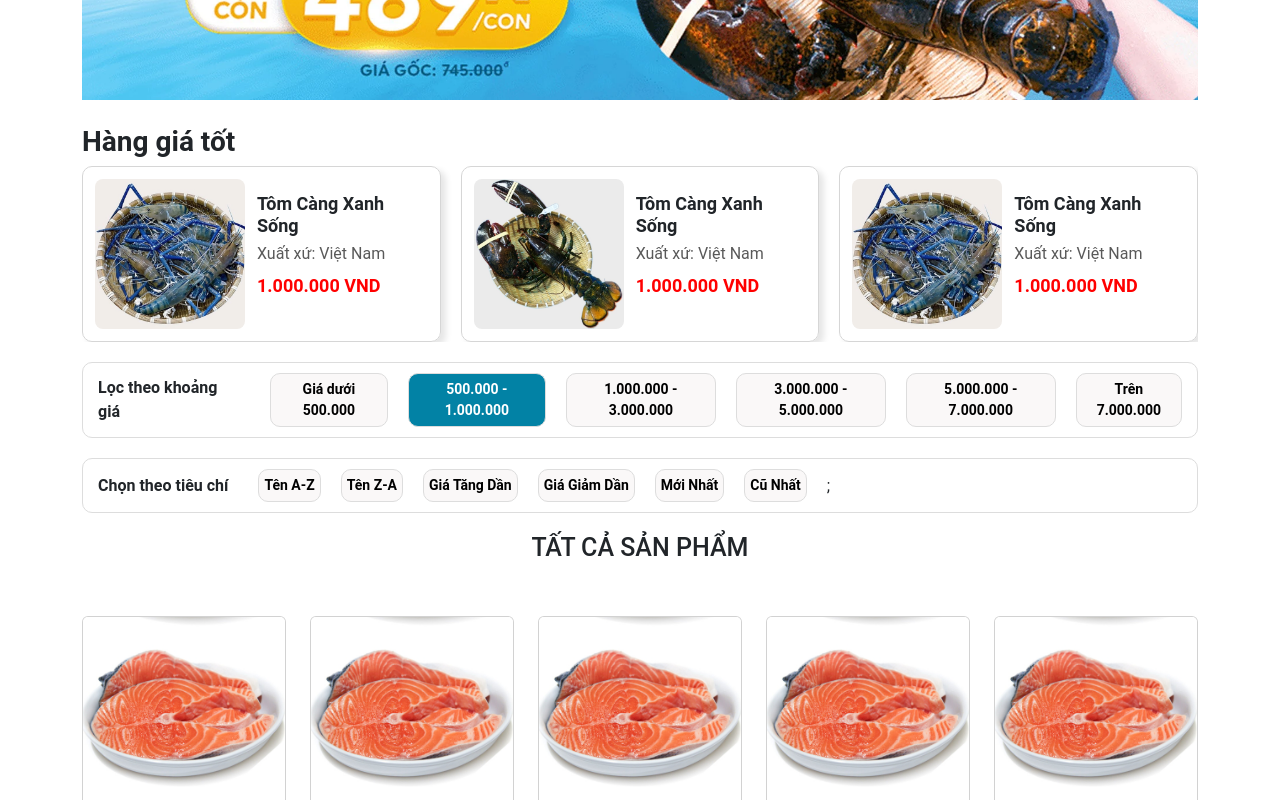
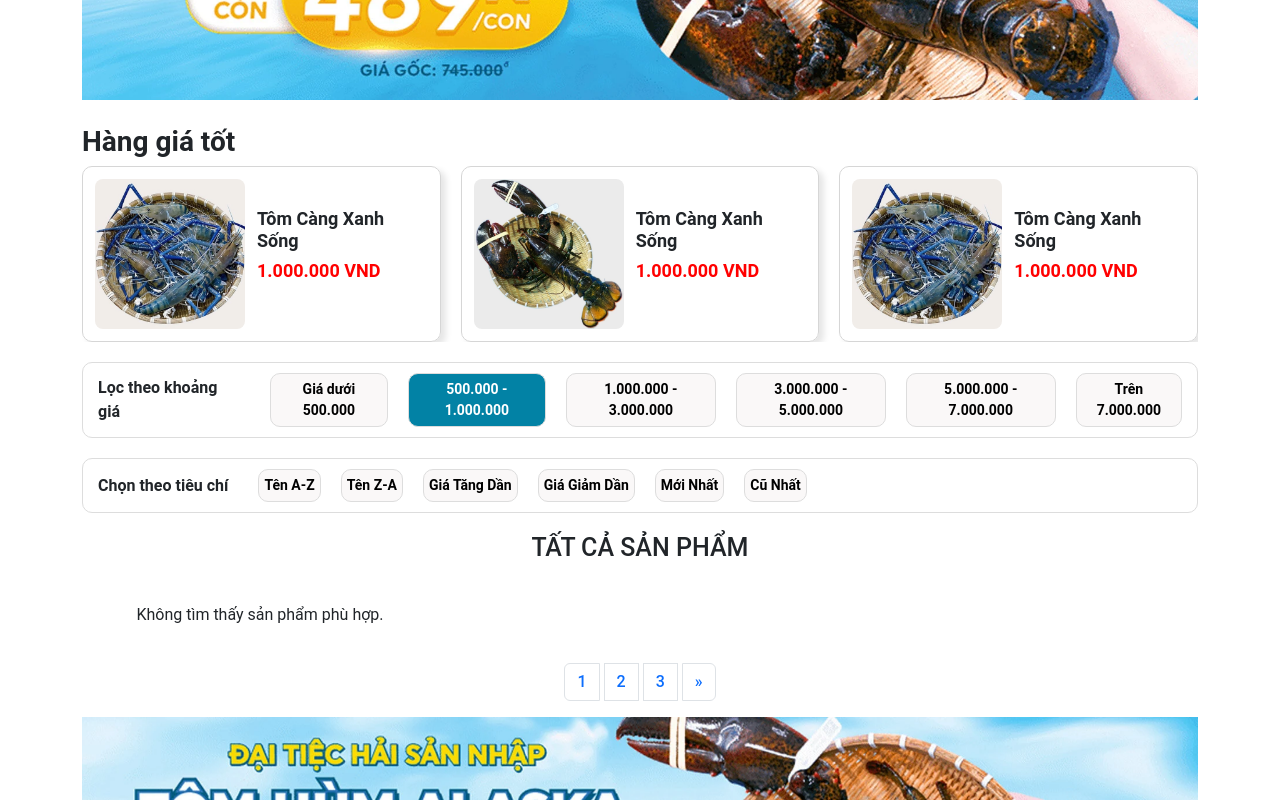
Before and after one commit to doanhha/moc.diep.aqua, a React (Vite) app: page / in a window 1280 px wide. Both pictures are taken after a click on the button "500.000 - 1.000.000". Shown: the part 567-1367 px from the top of the page. Built offline with nearby package versions, Linux system fonts and the light colour scheme.

Commit message:
feat: enhance ProductsList with sorting options and improve product display logic

```diff
--- a/src/Components/ProductsList.jsx
+++ b/src/Components/ProductsList.jsx
@@ -16,6 +16,7 @@ const ProductsList = () => {
     }));
     const products = rawProducts.sort((a, b) => a.id - b.id);
     const [selectedPriceFilter, setSelectedPriceFilter] = useState(null);
+    const [selectedSort, setSelectedSort] = useState(null);
     const getPriceRange = (id) => {
         switch (id) {
             case 1: return { min: 0, max: 500000 };
@@ -27,16 +28,38 @@ const ProductsList = () => {
             default: return null; // không lọc theo giá
         }
     };
-    const priceRange = getPriceRange(selectedPriceFilter);
-    const PRICE_RANGE = priceRange ? products.filter(item => item.priceNumber >= priceRange.min && item.priceNumber <= priceRange.max) : products;
+    // const priceRange = getPriceRange(selectedPriceFilter);
+    // const PRICE_RANGE = priceRange ? products.filter(item => item.priceNumber >= priceRange.min && item.priceNumber <= priceRange.max) : products;
     const filteredProducts = useMemo(() => {
         let data = [...products];
-        const range = getPriceRange(setSelectedPriceFilter);
+        const range = getPriceRange(selectedPriceFilter);
         if (range) {
             data = data.filter(p => p.priceNumber >= range.min && p.priceNumber <= range.max);
         }
-
-    });
+        switch (selectedSort) {
+            case 1: // Tên A-Z
+                data.sort((a, b) => a.name.localeCompare(b.name, 'vi'));
+                break;
+            case 2: // Tên Z-A
+                data.sort((a, b) => b.name.localeCompare(a.name, 'vi'));
+                break;
+            case 3: // Giá Tăng Dần
+                data.sort((a, b) => a.priceNumber - b.priceNumber);
+                break;
+            case 4: // Giá Giảm Dần
+                data.sort((a, b) => b.priceNumber - a.priceNumber);
+                break;
+            case 5: // Mới Nhất (id lớn hơn = mới hơn)
+                data.sort((a, b) => b.id - a.id);
+                break;
+            case 6: // Cũ Nhất
+                data.sort((a, b) => a.id - b.id);
+                break;
+            default:
+                break;
+        }
+        return data;
+    }, [products, selectedPriceFilter, selectedSort]);
     // const filteredProducts = priceRange
     //     ? products.filter(item =>
     //         item.priceNumber >= priceRange.min &&
@@ -55,7 +78,7 @@ const ProductsList = () => {
                             <nav aria-label="breadcrumb">
                                 <ol className="breadcrumb">
                                     <li className="breadcrumb-item"><a style={{ textDecoration: "none", color: "black", }} href="#">Trang chủ</a></li>
-                                    <li className="breadcrumb-item active span-vip" aria-current="page">Tất cả sản phẩm</li>
+                                    <li style={{cursor: 'pointer'}} className="breadcrumb-item active span-vip" aria-current="page">Tất cả sản phẩm</li>
                                 </ol>
                             </nav>
                         </div>
@@ -63,7 +86,7 @@ const ProductsList = () => {
                 </div>
             </div>
             {Allproducts.imagesBanner.map((item =>
-                <div className="container">
+                <div className="container" key={item.id}>
                     <img src={item.image} alt={item.name} className="img-banner" />
                     <h2 className="sale">Hàng giá tốt</h2>
                     {/* list products */}
@@ -79,7 +102,6 @@ const ProductsList = () => {
                                         alt=""
                                         className="product-img-sale"
                                     />
-
                                     <div className="product-info">
                                         <h4 className="product-name">{productItem.name}</h4>
                                         <p style={{ fontSize: 16, color: "#595959ff" }} className="product-origin">{productItem.origin}</p>
@@ -103,18 +125,30 @@ const ProductsList = () => {
                     <div className="list-filter">
                         <span className="filter-title">Chọn theo tiêu chí</span>
                         {listFilter2.map(filter => (
-                            <button key={filter.id} className="filter-item">{filter.name}</button>
-                        ))};
+                            <button
+                                key={filter.id}
+                                className={
+                                    "filter-item " +
+                                    (selectedSort === filter.id ? "filter-item-active" : "")
+                                }
+                                onClick={() =>
+                                    setSelectedSort(
+                                        selectedSort === filter.id ? null : filter.id
+                                    )
+                                }
+                            >
+                                {filter.name}
+                            </button>
+                        ))}
                     </div>
                     <h1 style={{ fontSize: 25, textTransform: 'uppercase' }} className="text-center mb-5">Tất cả sản phẩm</h1>
                     <div className="row row-cols-1 row-cols-md-3 g-4">
-                        {PRICE_RANGE.map((item) =>
+                        {filteredProducts.map((item) =>
                             <div className="col set-width-product text-center" key={item.id}>
                                 <div className="card">
                                     <img src={item.image} className="card-img-top" alt={item.name} title={item.name} />
                                     <div className="card-body p-0">
                                         <h4 className="card-title">{item.name}</h4>
-                                        <p className="card-text">{item.origin}</p>
                                         <p className="price-products">{item.price}đ </p>
                                     </div>
                                     <div className="group-action">
@@ -124,7 +158,9 @@ const ProductsList = () => {
                                 </div>
                             </div>
                         )}
-
+                        {filteredProducts.length === 0 && (
+                            <p className="text-center mt-3">Không tìm thấy sản phẩm phù hợp.</p>
+                        )}
                     </div>
                     <nav aria-label="Page navigation example">
                         <ul style={{ display: "flex", justifyContent: "center", gap: "5px", marginTop: "20px" }} className="pagination">
--- a/src/Layout/Allproducts.jsx
+++ b/src/Layout/Allproducts.jsx
@@ -4,11 +4,11 @@ const imagesBanner = [
         { id: 1, name: 'Banner', image: "./assets/img/product-image-1.webp" },
     ];
     const productSale = [
-        { id: 1, name: "Tôm Càng Xanh Sống", origin: "Xuất xứ: Việt Nam", price: "1.000.000", image: "./assets/img/product-1.webp" },
-        { id: 2, name: "Tôm Càng Xanh Sống", origin: "Xuất xứ: Việt Nam", price: "1.000.000", image: "./assets/img/product-2.webp" },
-        { id: 3, name: "Tôm Càng Xanh Sống", origin: "Xuất xứ: Việt Nam", price: "1.000.000", image: "./assets/img/product-1.webp" },
-        { id: 4, name: "Tôm Càng Xanh Sống", origin: "Xuất xứ: Việt Nam", price: "1.000.000", image: "./assets/img/product-1.webp" },
-        { id: 5, name: "Tôm Càng Xanh Sống", origin: "Xuất xứ: Việt Nam", price: "1.000.000", image: "./assets/img/product-1.webp" },
+        { id: 1, name: "Tôm Càng Xanh Sống", price: "1.000.000", image: "./assets/img/product-1.webp" },
+        { id: 2, name: "Tôm Càng Xanh Sống", price: "1.000.000", image: "./assets/img/product-2.webp" },
+        { id: 3, name: "Tôm Càng Xanh Sống", price: "1.000.000", image: "./assets/img/product-1.webp" },
+        { id: 4, name: "Tôm Càng Xanh Sống", price: "1.000.000", image: "./assets/img/product-1.webp" },
+        { id: 5, name: "Tôm Càng Xanh Sống", price: "1.000.000", image: "./assets/img/product-1.webp" },
     ];
     const listFilter = [
         { id: 1, name: "Giá dưới 500.000" },
@@ -27,16 +27,16 @@ const imagesBanner = [
         { id: 6, name: "Cũ Nhất" },
     ];
     const products = [
-        { id: 1, name: "Cá Hồi Xông Khói Vị Truyền Thống", price: "269.000", origin: "Xuất xứ: Việt Nam", image: "./assets/img/pruduct-2.webp", icon: "./assets/img/shopping-cart-svgrepo-com.svg", iconView: "./assets/img/eye-svgrepo-com.svg" },
-        { id: 2, name: "Cá Hồi Cắt Khoanh", price: "1.000.000", origin: "Xuất xứ: Việt Nam", image: "./assets/img/pruduct-2.webp", icon: "./assets/img/shopping-cart-svgrepo-com.svg", iconView: "./assets/img/eye-svgrepo-com.svg"},
-        { id: 3, name: "Cá Hồi Cắt Khoanh", price: "1.000.000", origin: "Xuất xứ: Việt Nam", image: "./assets/img/pruduct-2.webp", icon: "./assets/img/shopping-cart-svgrepo-com.svg", iconView: "./assets/img/eye-svgrepo-com.svg"},
-        { id: 4, name: "Cá Hồi Cắt Khoanh", price: "1.000.000", origin: "Xuất xứ: Việt Nam", image: "./assets/img/pruduct-2.webp", icon: "./assets/img/shopping-cart-svgrepo-com.svg", iconView: "./assets/img/eye-svgrepo-com.svg"},
-        { id: 5, name: "Cá Hồi Cắt Khoanh", price: "1.000.000", origin: "Xuất xứ: Việt Nam", image: "./assets/img/pruduct-2.webp", icon: "./assets/img/shopping-cart-svgrepo-com.svg", iconView: "./assets/img/eye-svgrepo-com.svg"},
-        { id: 6, name: "Cá Hồi Xông Khói Vị Truyền Thống", price: "269.000", origin: "Xuất xứ: Việt Nam", image: "./assets/img/pruduct-2.webp", icon: "./assets/img/shopping-cart-svgrepo-com.svg", iconView: "./assets/img/eye-svgrepo-com.svg" },
-        { id: 7, name: "Cá Hồi Cắt Khoanh", price: "1.000.000", origin: "Xuất xứ: Việt Nam", image: "./assets/img/pruduct-2.webp", icon: "./assets/img/shopping-cart-svgrepo-com.svg", iconView: "./assets/img/eye-svgrepo-com.svg"},
-        { id: 8, name: "Cá Hồi Cắt Khoanh", price: "1.000.000", origin: "Xuất xứ: Việt Nam", image: "./assets/img/pruduct-2.webp", icon: "./assets/img/shopping-cart-svgrepo-com.svg", iconView: "./assets/img/eye-svgrepo-com.svg"},
-        { id: 9, name: "Cá Hồi Cắt Khoanh", price: "1.000.000", origin: "Xuất xứ: Việt Nam", image: "./assets/img/pruduct-2.webp", icon: "./assets/img/shopping-cart-svgrepo-com.svg", iconView: "./assets/img/eye-svgrepo-com.svg"},
-        { id: 10, name: "Cá Hồi Cắt Khoanh", price: "1.000.000", origin: "Xuất xứ: Việt Nam", image: "./assets/img/pruduct-2.webp", icon: "./assets/img/shopping-cart-svgrepo-com.svg", iconView: "./assets/img/eye-svgrepo-com.svg"},
+        { id: 1, name: "Thức ăn cá cảnh Hikari Mix 5 in 1 cao cấp cho cá cảnh tăng màu tăng size", price: "135.000", image: "./assets/img/pruduct-2.webp", icon: "./assets/img/shopping-cart-svgrepo-com.svg", iconView: "./assets/img/eye-svgrepo-com.svg" },
+        { id: 2, name: "Đèn Lon thủy sinh KZJ RM4, chiếc đèn chuyên chơi Biotope độc đáo", price: "1.650.000", image: "./assets/img/pruduct-2.webp", icon: "./assets/img/shopping-cart-svgrepo-com.svg", iconView: "./assets/img/eye-svgrepo-com.svg"},
+        { id: 3, name: "Đèn KZJ RA3 hệ LED WRGB+UV chuyên dùng cho bể Biotope", price: "1.400.000", image: "./assets/img/pruduct-2.webp", icon: "./assets/img/shopping-cart-svgrepo-com.svg", iconView: "./assets/img/eye-svgrepo-com.svg"},
+        { id: 4, name: "Máy Lọc Chìm Sunsun YQP: Giải Pháp Toàn Diện Cho Bể Cá Cảnh Luôn Sạch Trong", price: "145.000", image: "./assets/img/pruduct-2.webp", icon: "./assets/img/shopping-cart-svgrepo-com.svg", iconView: "./assets/img/eye-svgrepo-com.svg"},
+        { id: 5, name: "Lọc thác Sunsun Xiaoli EBL 401, 402, 403", price: "105.000", image: "./assets/img/pruduct-2.webp", icon: "./assets/img/shopping-cart-svgrepo-com.svg", iconView: "./assets/img/eye-svgrepo-com.svg"},
+        { id: 6, name: "Máy sủi Oxy tích điện bể cá Sunsun YQB cao cấp siêu êm", price: "188.000", image: "./assets/img/pruduct-2.webp", icon: "./assets/img/shopping-cart-svgrepo-com.svg", iconView: "./assets/img/eye-svgrepo-com.svg" },
+        { id: 7, name: "Máy thổi luồng SUNSUN JVP – Giải pháp tạo dòng chảy cho bể cá", price: "320.000", image: "./assets/img/pruduct-2.webp", icon: "./assets/img/shopping-cart-svgrepo-com.svg", iconView: "./assets/img/eye-svgrepo-com.svg"},
+        { id: 8, name: "Lọc thùng tách phân Sunsun YWY 800 - tích hợp tách phân, xả đáy", price: "1.530.000", image: "./assets/img/pruduct-2.webp", icon: "./assets/img/shopping-cart-svgrepo-com.svg", iconView: "./assets/img/eye-svgrepo-com.svg"},
+        { id: 9, name: "Đèn rọi chỉnh tiêu cự HBPRO, 3 chế độ màu cho bể cá", price: "119.000", image: "./assets/img/pruduct-2.webp", icon: "./assets/img/shopping-cart-svgrepo-com.svg", iconView: "./assets/img/eye-svgrepo-com.svg"},
+        { id: 10, name: "Detox Koika - Xử lý Clo, kim loại nặng, chống sốc cá và khử độc tố", price: "31.000", image: "./assets/img/pruduct-2.webp", icon: "./assets/img/shopping-cart-svgrepo-com.svg", iconView: "./assets/img/eye-svgrepo-com.svg"},
     ];
 
 const Allproducts = {
```
